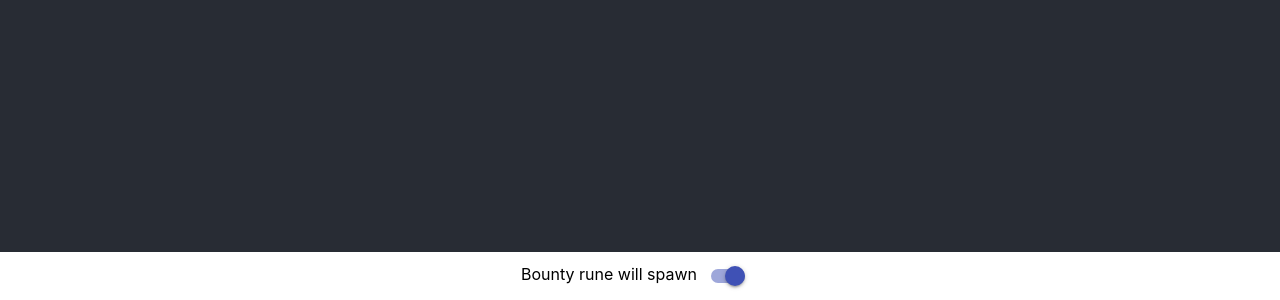
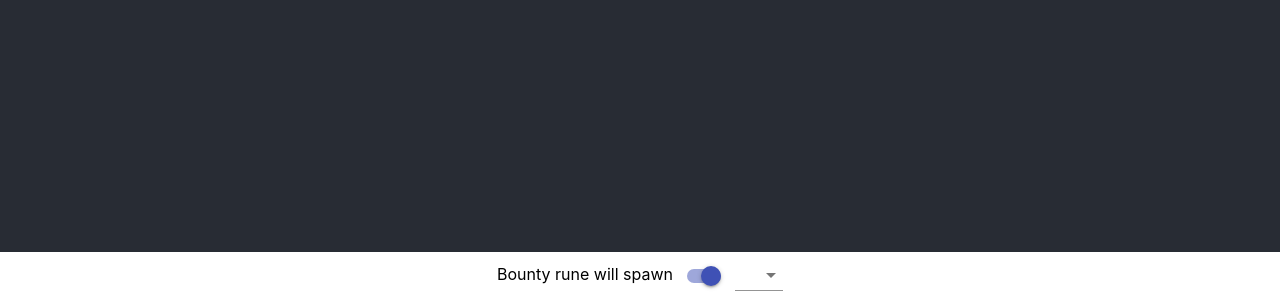
Before and after one commit to pohlsson/dota-hue-gui, a React (Create React App) app: page / in a window 1280 px wide. Shown: the part 548-848 px from the top of the page. Built offline with nearby package versions, Linux system fonts and the light colour scheme.

Commit message:
Add select for colors

```diff
--- a/src/App.js
+++ b/src/App.js
@@ -1,6 +1,22 @@
 import React, {Component} from 'react';
 import Switch from '@material-ui/core/Switch';
+import Select from '@material-ui/core/Select';
+import MenuItem from '@material-ui/core/MenuItem';
+
 import './App.css';
+
+const colors = {
+  red: {
+    hue: 0,
+    sat: 100,
+    bri: 66,
+  },
+  blue: {
+    hue: 234,
+    sat: 100,
+    bri: 66,
+  }
+};
 
 class App extends Component {
 
@@ -8,6 +24,7 @@ class App extends Component {
     super(props);
     this.state = {
       bountyRuneSpawning: true,
+      color: colors.red,
     };
   }
 
@@ -15,6 +32,10 @@ class App extends Component {
     this.setState(state => ({
       bountyRuneSpawning: !state.bountyRuneSpawning,
     }));
+  }
+
+  handleSelectColor(color) {
+    this.setState({color: colors[color]});
   }
 
   render() {
@@ -27,6 +48,18 @@ class App extends Component {
           onChange={() => this.handleToggleSwitch()}
           color="primary"
         />
+        <Select
+          value={this.state.color}
+          onChange={input => this.handleSelectColor(input.target.value)}
+          inputProps={{
+            name: Object.keys(this.state.color)[0],
+          }}
+        >
+          {console.log(this.state.color)}
+          {Object.keys(colors).map(color => (
+            <MenuItem value={color}>{color}</MenuItem>
+          ))}
+        </Select>
       </div>
     );
   }
```
Also changed, not shown: 1 other file (tests, documents, lock files or other folders).
